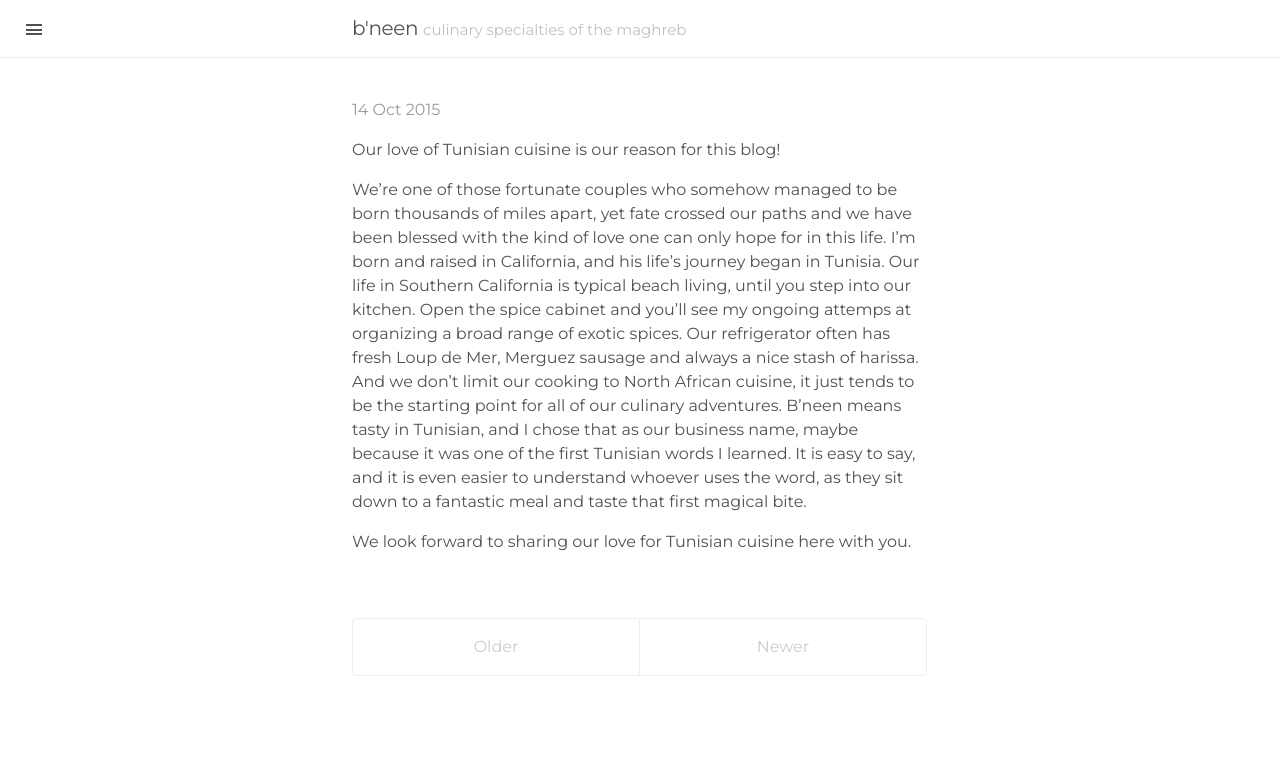
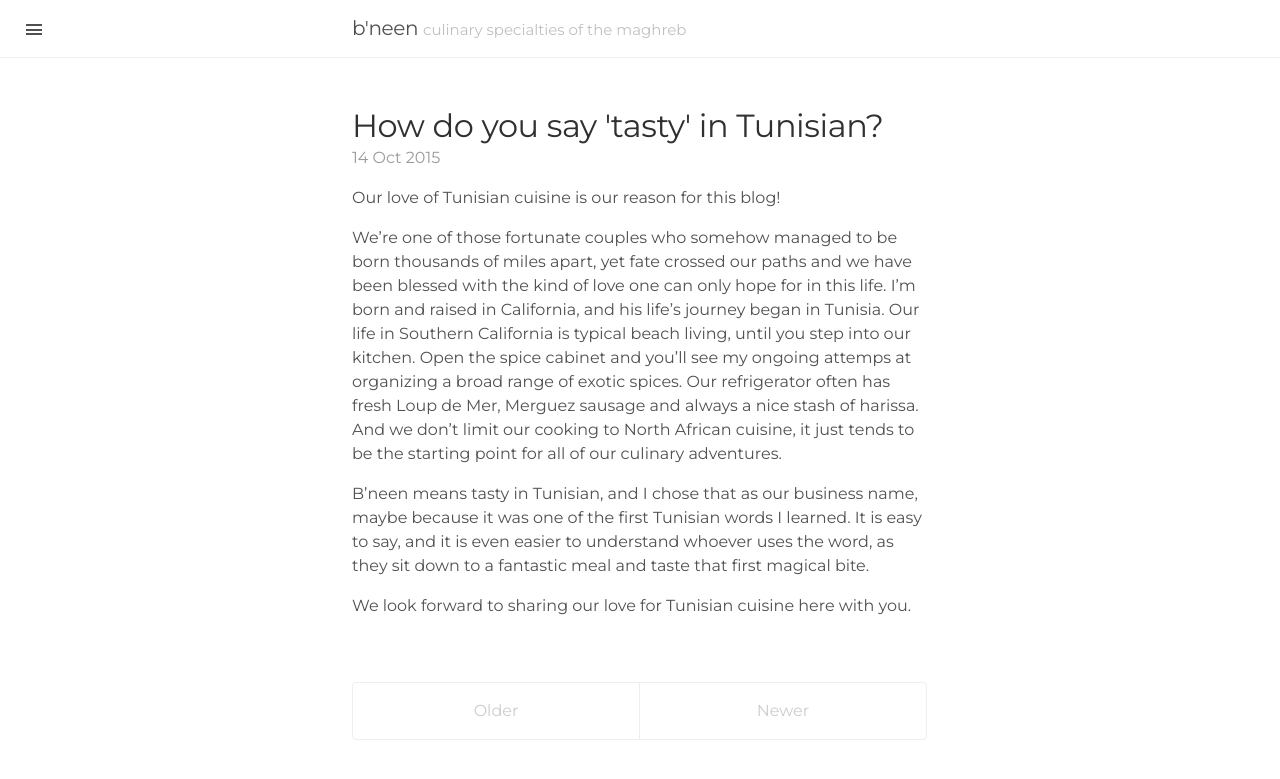
Before and after one commit to bneen/bneen.github.io, a Jekyll site: the page built from index.html, in a window 1280 px wide. Shown: the top 779 px of the page. Built offline with Jekyll 4.4.1, drawn with Linux system fonts in a browser that asks for light colours; the list of posts is cut into pages by our own code.

Commit message:
Update 2015-10-14-bneen-it-means-tasty-in-tunisian.markdown

```diff
--- a/_posts/2015-10-14-bneen-it-means-tasty-in-tunisian.markdown
+++ b/_posts/2015-10-14-bneen-it-means-tasty-in-tunisian.markdown
@@ -1,11 +1,13 @@
 ---
 published: true
-title: b'neen: It means 'tasty' in Tunisian!
+title: How do you say 'tasty' in Tunisian?
 layout: post
 permalink: bneen-means-tasty-in-tunisian
 ---
 Our love of Tunisian cuisine is our reason for this blog!
 
-We're one of those fortunate couples who somehow managed to be born thousands of miles apart, yet fate crossed our paths and we have been blessed with the kind of love one can only hope for in this life. I'm born and raised in California, and his life's journey began in Tunisia. Our life in Southern California is typical beach living, until you step into our kitchen. Open the spice cabinet and you'll see my ongoing attemps at organizing a broad range of exotic spices. Our refrigerator often has fresh Loup de Mer, Merguez sausage and always a nice stash of harissa. And we don't limit our cooking to North African cuisine, it just tends to be the starting point for all of our culinary adventures. B'neen means tasty in Tunisian, and I chose that as our business name, maybe because it was one of the first Tunisian words I learned. It is easy to say, and it is even easier to understand whoever uses the word, as they sit down to a fantastic meal and taste that first magical bite.
+We're one of those fortunate couples who somehow managed to be born thousands of miles apart, yet fate crossed our paths and we have been blessed with the kind of love one can only hope for in this life. I'm born and raised in California, and his life's journey began in Tunisia. Our life in Southern California is typical beach living, until you step into our kitchen. Open the spice cabinet and you'll see my ongoing attemps at organizing a broad range of exotic spices. Our refrigerator often has fresh Loup de Mer, Merguez sausage and always a nice stash of harissa. And we don't limit our cooking to North African cuisine, it just tends to be the starting point for all of our culinary adventures.
+
+B'neen means tasty in Tunisian, and I chose that as our business name, maybe because it was one of the first Tunisian words I learned. It is easy to say, and it is even easier to understand whoever uses the word, as they sit down to a fantastic meal and taste that first magical bite.
 
 We look forward to sharing our love for Tunisian cuisine here with you.
```
